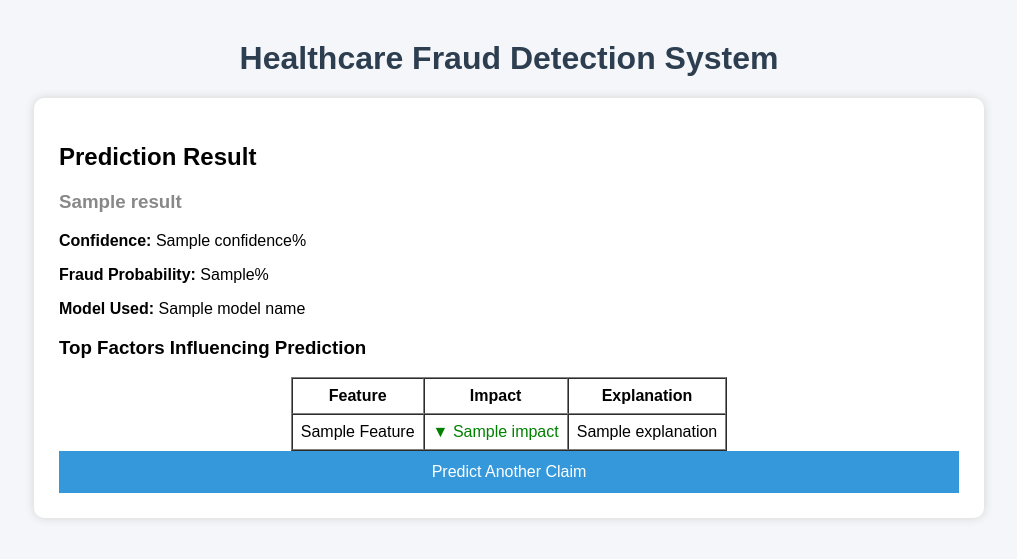
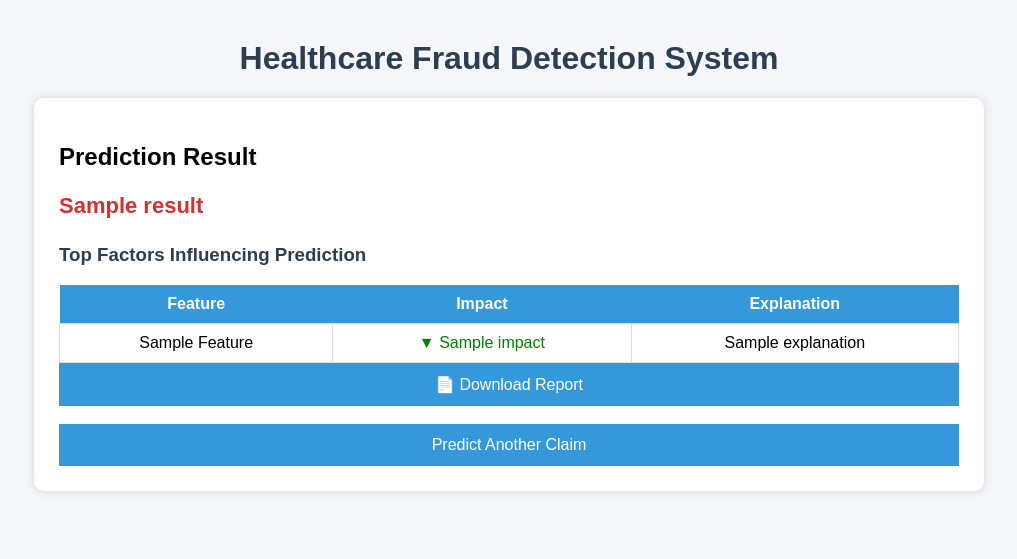
Before and after one commit to dinesh-420/Federated-Learning-Based-Healthcare-Fraud-Detection-with-Explainable-AI, a Flask app: template templates/result.html in a window 1280 px wide. Shown: the top 559 px of the page, without its empty margins (131-1148 px from the left). Run offline with Flask 3, Linux system fonts and the light colour scheme; the template is opened without the code that fills it: most values are stand-ins (such as "Sample title", 1, 10 or a date in 2020); parts of the project's set-up code (start-up, migrations or seed data) failed here and were passed over.

Commit message:
Completed Phase 10: Flask enhancements and PDF report generation

```diff
--- a/app.py
+++ b/app.py
@@ -6,7 +6,7 @@ import matplotlib
 matplotlib.use("Agg")
 import matplotlib.pyplot as plt
 from utils.model_loader import load_model, load_label_encoders
-
+from pdf_report import generate_pdf
 
 app = Flask(__name__)
 
@@ -64,6 +64,116 @@ def predict():
 
     claim_df = pd.DataFrame(claim_data)
 
+    # Input Validation
+
+    if claim_df["patient_age"][0] < 0 or claim_df["patient_age"][0] > 120:
+        return render_template(
+            "result.html",
+            result="❌ Invalid Patient Age.",
+            color="orange",
+            confidence="--",
+            fraud_probability="--",
+            model_name="Random Forest Classifier",
+            show_shap=False,
+            prediction_success=False
+        )
+
+    if claim_df["claim_amount"][0] <= 0:
+        return render_template(
+            "result.html",
+            result="❌ Claim Amount must be greater than 0.",
+            color="orange",
+            confidence="--",
+            fraud_probability="--",
+            model_name="Random Forest Classifier",
+            show_shap=False,
+            prediction_success=False
+        )
+
+    if claim_df["approved_amount"][0] < 0:
+        return render_template(
+            "result.html",
+            result="❌ Approved Amount cannot be negative.",
+            color="orange",
+            confidence="--",
+            fraud_probability="--",
+            model_name="Random Forest Classifier",
+            show_shap=False,
+            prediction_success=False
+        )
+
+    if claim_df["approved_amount"][0] > claim_df["claim_amount"][0]:
+        return render_template(
+            "result.html",
+            result="❌ Approved Amount cannot exceed Claim Amount.",
+            color="orange",
+            confidence="--",
+            fraud_probability="--",
+            model_name="Random Forest Classifier",
+            show_shap=False,
+            prediction_success=False
+        )
+
+    if claim_df["hospital_stay_days"][0] < 0:
+        return render_template(
+            "result.html",
+            result="❌ Hospital Stay Days cannot be negative.",
+            color="orange",
+            confidence="--",
+            fraud_probability="--",
+            model_name="Random Forest Classifier",
+            show_shap=False,
+            prediction_success=False
+        )
+
+    if claim_df["previous_claims_count"][0] < 0:
+        return render_template(
+            "result.html",
+            result="❌ Previous Claims Count cannot be negative.",
+            color="orange",
+            confidence="--",
+            fraud_probability="--",
+            model_name="Random Forest Classifier",
+            show_shap=False,
+            prediction_success=False
+        )
+
+    if claim_df["policy_tenure_years"][0] < 0:
+        return render_template(
+            "result.html",
+            result="❌ Policy Tenure cannot be negative.",
+            color="orange",
+            confidence="--",
+            fraud_probability="--",
+            model_name="Random Forest Classifier",
+            show_shap=False,
+            prediction_success=False
+        )
+
+    if claim_df["claim_submission_delay_days"][0] < 0:
+        return render_template(
+            "result.html",
+            result="❌ Claim Submission Delay cannot be negative.",
+            color="orange",
+            confidence="--",
+            fraud_probability="--",
+            model_name="Random Forest Classifier",
+            show_shap=False,
+            prediction_success=False
+        )
+
+    if claim_df["anomaly_score"][0] < 0 or claim_df["anomaly_score"][0] > 1:
+        return render_template(
+            "result.html",
+            result="❌ Anomaly Score must be between 0 and 1.",
+            color="orange",
+            confidence="--",
+            fraud_probability="--",
+            model_name="Random Forest Classifier",
+            show_shap=False,
+            prediction_success=False
+        )
+
     # Encode categorical columns safely
     for column, encoder in label_encoders.items():
 
@@ -87,7 +197,8 @@ def predict():
                   fraud_probability="--",
                   model_name="Random Forest Classifier",
                   shap_explanations=None,
-                  show_shap=False
+                  show_shap=False,
+                  prediction_success=False
              )
 
     # Arrange feature order
@@ -188,6 +299,16 @@ def predict():
     print(f"Confidence: {confidence}%")
     print(f"Fraud Probability: {fraud_probability}%")
 
+    # Generate PDF Report
+    generate_pdf(
+        "static/prediction_report.pdf",
+        result,
+        confidence,
+        fraud_probability,
+        model_name,
+        shap_explanations
+    )
+
     return render_template(
         "result.html",
         result=result,
@@ -196,7 +317,8 @@ def predict():
         fraud_probability=fraud_probability,
         model_name=model_name,
         shap_explanations=shap_explanations,
-        show_shap=True
+        show_shap=True,
+        prediction_success=True
     )
 
 
--- a/static/style.css
+++ b/static/style.css
@@ -52,3 +52,46 @@ button:hover {
     margin:20px auto;
     border-radius:8px;
 }
+
+.result-card{
+    background:white;
+    padding:20px;
+    border-radius:10px;
+    margin-top:20px;
+    box-shadow:0 0 10px lightgray;
+}
+
+.result-table{
+    width:100%;
+    border-collapse:collapse;
+    margin-top:15px;
+}
+
+.result-table th{
+    background:#3498db;
+    color:white;
+    padding:10px;
+}
+
+.result-table td{
+    padding:10px;
+    text-align:center;
+    border:1px solid #ddd;
+}
+
+.section-title{
+    margin-top:25px;
+    color:#2c3e50;
+}
+
+.error-message{
+    color:#d63031;
+    font-size:22px;
+    font-weight:bold;
+}
+
+.success-message{
+    color:#27ae60;
+    font-size:22px;
+    font-weight:bold;
+}
--- a/templates/result.html
+++ b/templates/result.html
@@ -14,7 +14,13 @@
 
         <h2>Prediction Result</h2>
 
-        <h3 style="color: {{ color }};">{{ result }}</h3>
+        {% if color=="green" %}
+        <h3 class="success-message">{{ result }}</h3>
+        {% else %}
+        <h3 class="error-message">{{ result }}</h3>
+        {% endif %}
+
+        {% if prediction_success %}
 
         <p><strong>Confidence:</strong> {{ confidence }}%</p>
 
@@ -22,11 +28,15 @@
 
         <p><strong>Model Used:</strong> {{ model_name }}</p>
 
+        {% endif %}
+
         {% if shap_explanations %}
 
-        <h3>Top Factors Influencing Prediction</h3>
+        <h3 class="section-title">
+        Top Factors Influencing Prediction
+        </h3>
 
-        <table border="1" cellpadding="8" cellspacing="0" style="margin:auto;">
+        <table class="result-table">
             <tr>
 
                 <th>Feature</th>
@@ -55,27 +65,39 @@
 
         {% endif %}
 
-       {% if show_shap %}
+      {% if prediction_success and show_shap %}
 
-       <h3>SHAP Summary Plot</h3>
+       <h3 class="section-title">
+       SHAP Summary Plot
+       </h3>
 
        <img src="{{ url_for('static', filename='shap_summary.png') }}"
             class="shap-image">
 
        <br><br>
 
-       <h3>SHAP Bar Plot</h3>
+       <h3 class="section-title">
+       SHAP Bar Plot
+       </h3>
 
        <img src="{{ url_for('static', filename='shap_bar.png') }}"
             class="shap-image">
 
-        {% endif %}
+       {% endif %}
 
-        <a href="/">
+       <a href="{{ url_for('static', filename='prediction_report.pdf') }}" download>
+            <button type="button">
+                📄 Download Report
+            </button>
+       </a>
+
+       <br><br>
+
+       <a href="/">
             <button type="button">
                 Predict Another Claim
             </button>
-        </a>
+       </a>
 
     </form>
 
```
Also changed, not shown: pdf_report.py (added, +60 -0 lines), static/shap_bar.png, static/shap_summary.png, 1 other file.
